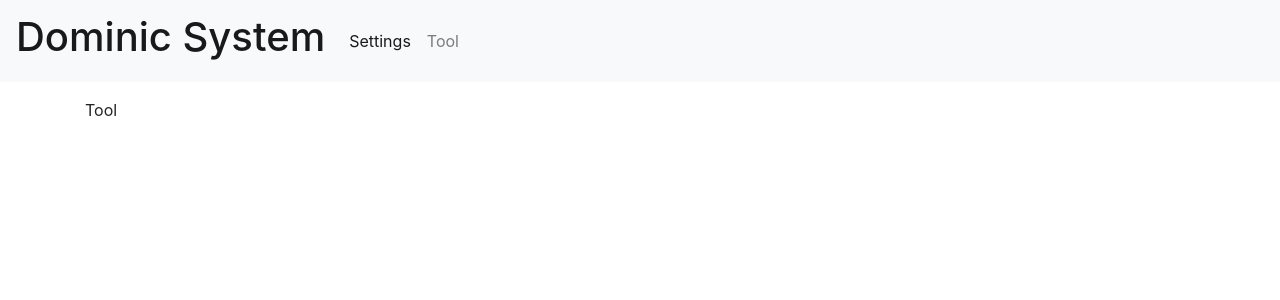
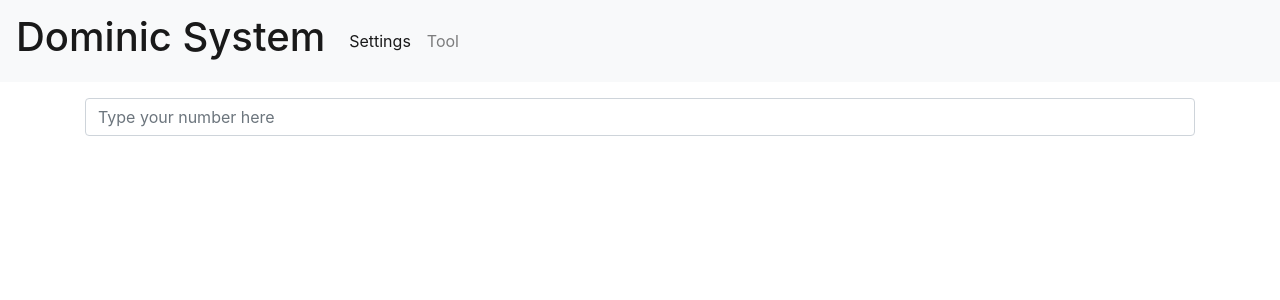
Before and after one commit to lydstyl/190820-dominic-system, a React (Create React App) app in the folder client/: page /tool in a window 1280 px wide. Shown: the top 300 px of the page. Built offline with nearby package versions, Linux system fonts and the light colour scheme; the HTML template or start-up script is replaced by a standard one.

Commit message:
tool working almost ok

```diff
--- a/client/src/components/pages/Tool.js
+++ b/client/src/components/pages/Tool.js
@@ -1,7 +1,62 @@
-import React from 'react';
+import React, { useContext, useRef, useEffect } from 'react';
+import PAO from '../pao/PAO';
+import PAOContext from '../../context/pao/paoContext';
 
 const Tool = () => {
-  return <div>Tool</div>;
+  const paoContext = useContext(PAOContext);
+
+  let { paos, getPAOs, updateToolPAOs, getToolPAOs, toolPAOs } = paoContext;
+
+  const text = useRef('');
+
+  useEffect(() => {
+    if (!paos) {
+      getPAOs();
+    }
+    getToolPAOs();
+    // eslint-disable-next-line
+  }, [paoContext, toolPAOs, paos]);
+
+  const onChange = e => {
+    if (text.current.value !== '') {
+      const val = e.target.value;
+      let cards = val.match(/.{1,2}/g);
+      let newCards = [];
+      let position = -1;
+      cards.forEach(num => {
+        position++;
+        newCards.push(paos[num][position]);
+        if (position === 2) {
+          position = -1;
+        }
+      });
+      updateToolPAOs(
+        newCards.map(card => (
+          <PAO
+            key={card.number} // todo generate unique key here because if for exemple 45 45 45 66 --> 3 times same 45 key
+            type={card.type}
+            title={card.title}
+            number={card.number}
+          />
+        ))
+      );
+    }
+  };
+
+  return (
+    <div>
+      <input
+        ref={text}
+        type='number'
+        placeholder='Type your number here'
+        onChange={onChange}
+        className='form-control mt-3 mb-3'
+      />
+      <div className='d-flex flex-row justify-content-center flex-wrap'>
+        {toolPAOs !== null && toolPAOs}
+      </div>
+    </div>
+  );
 };
 
 export default Tool;
--- a/client/src/context/pao/paoReducer.js
+++ b/client/src/context/pao/paoReducer.js
@@ -1,4 +1,9 @@
-import { GET_PAOS, UPDATE_PAO } from '../types';
+import {
+  GET_PAOS,
+  UPDATE_PAO,
+  GET_TOOL_PAOS,
+  UPDATE_TOOL_PAOS
+} from '../types';
 
 export default (state, action) => {
   switch (action.type) {
@@ -17,6 +22,17 @@ export default (state, action) => {
     //     // current: null,
     //     // loading: false
     //   };
+    case UPDATE_TOOL_PAOS:
+      return {
+        ...state,
+        toolPAOs: action.payload
+      };
+    case GET_TOOL_PAOS:
+    // break;
+    // return{
+    //   ...state,
+    //   toolPAOs:
+    // }
     default:
       return state;
   }
--- a/client/src/context/pao/paoState.js
+++ b/client/src/context/pao/paoState.js
@@ -1,11 +1,17 @@
 import React, { useReducer } from 'react';
 import PAOContext from './paoContext';
 import paoReducer from './paoReducer';
-import { GET_PAOS, UPDATE_PAO } from '../types';
+import {
+  GET_PAOS,
+  UPDATE_PAO,
+  GET_TOOL_PAOS,
+  UPDATE_TOOL_PAOS
+} from '../types';
 
 const PAOState = props => {
   const initialSate = {
-    paos: null
+    paos: null,
+    toolPAOs: null
     // error: null
   };
 
@@ -28,11 +34,24 @@ const PAOState = props => {
 
   // Update PAO
 
+  // Get Tool PAOs
+  const getToolPAOs = () => {
+    dispatch({ type: GET_TOOL_PAOS });
+  };
+
+  // Update Tool PAOs
+  const updateToolPAOs = cards => {
+    dispatch({ type: UPDATE_TOOL_PAOS, payload: cards });
+  };
+
   return (
     <PAOContext.Provider
       value={{
         paos: state.paos,
-        getPAOs
+        toolPAOs: state.toolPAOs,
+        getPAOs,
+        getToolPAOs,
+        updateToolPAOs
       }}
     >
       {props.children}
--- a/client/src/context/types.js
+++ b/client/src/context/types.js
@@ -1,5 +1,7 @@
 export const GET_PAOS = 'GET_PAOS';
 export const UPDATE_PAO = 'UPDATE_PAO';
+export const GET_TOOL_PAOS = 'GET_TOOL_PAOS';
+export const UPDATE_TOOL_PAOS = 'UPDATE_TOOL_PAOS';
 
 export const REGISTER_SUCCESS = 'REGISTER_SUCCESS';
 export const REGISTER_FAIL = 'REGISTER_FAIL';
```
